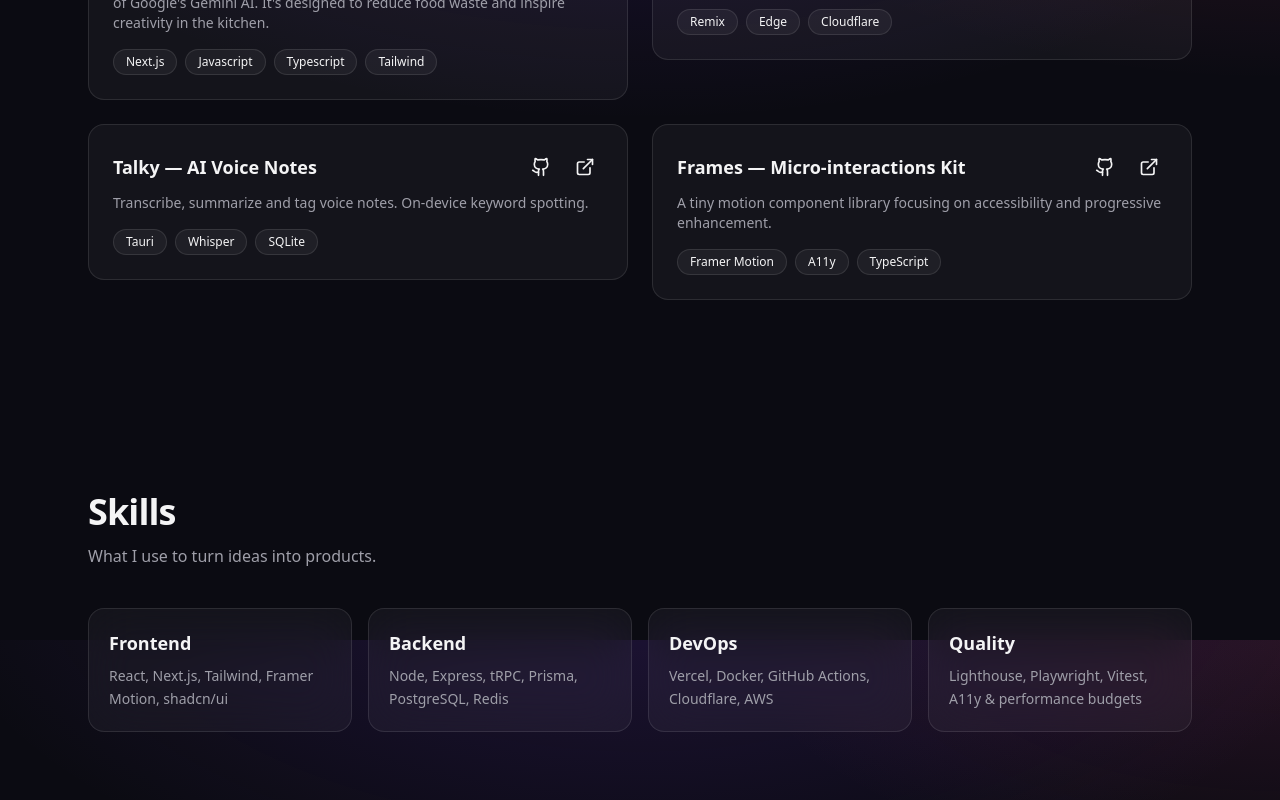
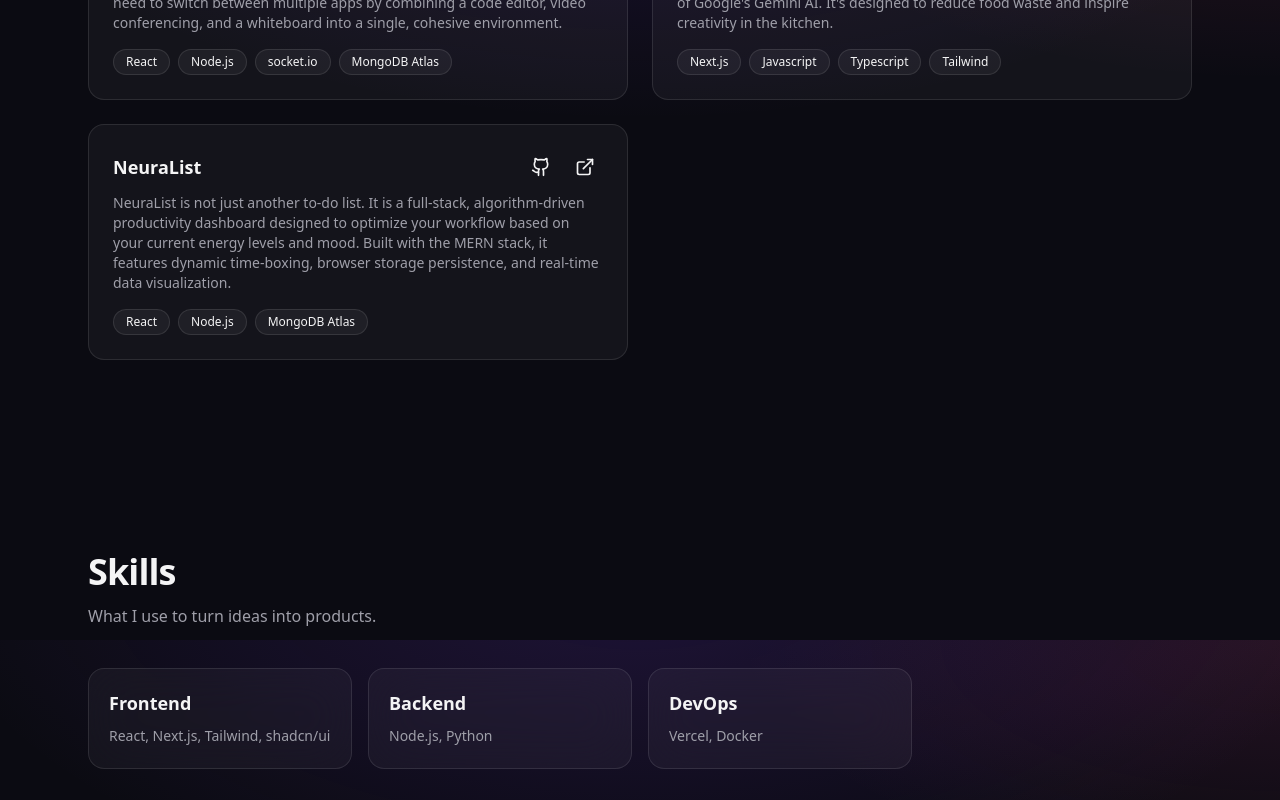
Before and after one commit to Surakshith94/Portfolio, a Next.js app: page / in a window 1280 px wide. Shown: the part 960-1760 px from the top of the page. Built offline with nearby package versions, Linux system fonts and the light colour scheme.

Commit message:
updated portfolio

```diff
--- a/src/app/components/Navbar.tsx
+++ b/src/app/components/Navbar.tsx
@@ -17,7 +17,7 @@ export default function Navbar() {
           transition={{ duration: .5 }}
           className="backdrop-blur border border-white/10 bg-white/5 rounded-2xl px-6 py-3 flex items-center justify-between"
         >
-          <a href="#home" className="font-bold tracking-tight text-white">Surakshith.dev</a>
+          <a href="#home" className="font-bold tracking-tight text-white">Surakshith</a>
           <div className="flex items-center gap-6">
             <Item href="#home" label="Home" />
             <Item href="#projects" label="Projects" />
--- a/src/app/page.tsx
+++ b/src/app/page.tsx
@@ -115,7 +115,31 @@ export default function Page() {
             },
           }}
         >
+
+
           {/* ---- PROJECT CARD 1 ---- */}
+          <motion.div
+            variants={{
+              hidden: { opacity: 0, y: 30 },
+              show: { opacity: 1, y: 0 },
+            }}
+            whileHover={{
+              y: -6,
+              scale: 1.02,
+              boxShadow: "0 0 45px rgba(139,92,246,0.25)",
+            }}
+            transition={{ type: "spring", stiffness: 150, damping: 14 }}
+          >
+            <ProjectCard
+              title="SyncSpace"
+              blurb="SyncSpace is an all-in-one collaboration platform designed to streamline remote development. Built by a MERN stack developer, it eliminates the need to switch between multiple apps by combining a code editor, video conferencing, and a whiteboard into a single, cohesive environment."
+              tags={["React", "Node.js", "socket.io", "MongoDB Atlas"]}
+              live="https://sync-space.vercel.app/"
+              repo="https://github.com/Surakshith94/SyncSpace.git"
+            />
+          </motion.div>
+
+          {/* ---- PROJECT CARD 2 ---- */}
           <motion.div
             variants={{
               hidden: { opacity: 0, y: 30 },
@@ -137,28 +161,6 @@ export default function Page() {
             />
           </motion.div>
 
-          {/* ---- PROJECT CARD 2 ---- */}
-          <motion.div
-            variants={{
-              hidden: { opacity: 0, y: 30 },
-              show: { opacity: 1, y: 0 },
-            }}
-            whileHover={{
-              y: -6,
-              scale: 1.02,
-              boxShadow: "0 0 45px rgba(139,92,246,0.25)",
-            }}
-            transition={{ type: "spring", stiffness: 150, damping: 14 }}
-          >
-            <ProjectCard
-              title="EcoShop — Carbon-aware Storefront"
-              blurb="Headless e-commerce with green hosting metrics and low-carbon image pipeline."
-              tags={["Remix", "Edge", "Cloudflare"]}
-              live="#"
-              repo="#"
-            />
-          </motion.div>
-
           {/* ---- PROJECT CARD 3 ---- */}
           <motion.div
             variants={{
@@ -173,35 +175,15 @@ export default function Page() {
             transition={{ type: "spring", stiffness: 150, damping: 14 }}
           >
             <ProjectCard
-              title="Talky — AI Voice Notes"
-              blurb="Transcribe, summarize and tag voice notes. On-device keyword spotting."
-              tags={["Tauri", "Whisper", "SQLite"]}
+              title="NeuraList"
+              blurb="NeuraList is not just another to-do list. It is a full-stack, algorithm-driven productivity dashboard designed to optimize your workflow based on your current energy levels and mood. Built with the MERN stack, it features dynamic time-boxing, browser storage persistence, and real-time data visualization."
+              tags={["React", "Node.js",  "MongoDB Atlas"]}
               live="#"
               repo="#"
             />
           </motion.div>
 
-          {/* ---- PROJECT CARD 4 ---- */}
-          <motion.div
-            variants={{
-              hidden: { opacity: 0, y: 30 },
-              show: { opacity: 1, y: 0 },
-            }}
-            whileHover={{
-              y: -6,
-              scale: 1.02,
-              boxShadow: "0 0 45px rgba(139,92,246,0.25)",
-            }}
-            transition={{ type: "spring", stiffness: 150, damping: 14 }}
-          >
-            <ProjectCard
-              title="Frames — Micro-interactions Kit"
-              blurb="A tiny motion component library focusing on accessibility and progressive enhancement."
-              tags={["Framer Motion", "A11y", "TypeScript"]}
-              live="#"
-              repo="#"
-            />
-          </motion.div>
+
         </motion.div>
       </Section>
 
@@ -230,19 +212,15 @@ export default function Page() {
           {[
             {
               h: "Frontend",
-              p: "React, Next.js, Tailwind, Framer Motion, shadcn/ui",
+              p: "React, Next.js, Tailwind, shadcn/ui",
             },
             {
               h: "Backend",
-              p: "Node, Express, tRPC, Prisma, PostgreSQL, Redis",
+              p: "Node.js, Python",
             },
             {
               h: "DevOps",
-              p: "Vercel, Docker, GitHub Actions, Cloudflare, AWS",
-            },
-            {
-              h: "Quality",
-              p: "Lighthouse, Playwright, Vitest, A11y & performance budgets",
+              p: "Vercel, Docker",
             },
           ].map((skill, i) => (
             <motion.div
```
